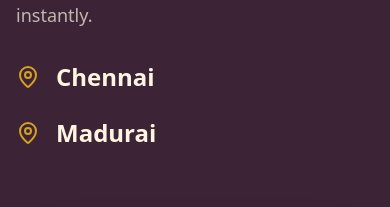
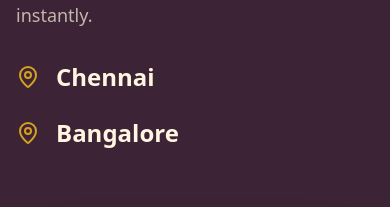
Before and after one commit to shiv00990/aaru-trips, a React (Create React App) app: page / in a window 390 px wide. Shown: the part 8988-9195 px from the top of the page. Built offline with nearby package versions, Linux system fonts and the light colour scheme.

Commit message:
mobile view

```diff
--- a/src/pages/Home.jsx
+++ b/src/pages/Home.jsx
@@ -382,7 +382,7 @@
               <p className="text-cream/70 mb-8 max-w-md font-medium text-lg">Southern India's trusted travel partner. Connect with our regional experts instantly.</p>
               <div className="space-y-6">
                 <div className="flex items-center gap-4 text-2xl font-bold hover:text-gold transition"><MapPin className="text-gold" /> Chennai</div>
-                <div className="flex items-center gap-4 text-2xl font-bold hover:text-gold transition"><MapPin className="text-gold" /> Madurai</div>
+                <div className="flex items-center gap-4 text-2xl font-bold hover:text-gold transition"><MapPin className="text-gold" /> Bangalore</div>
               </div>
             </div>
 
```
